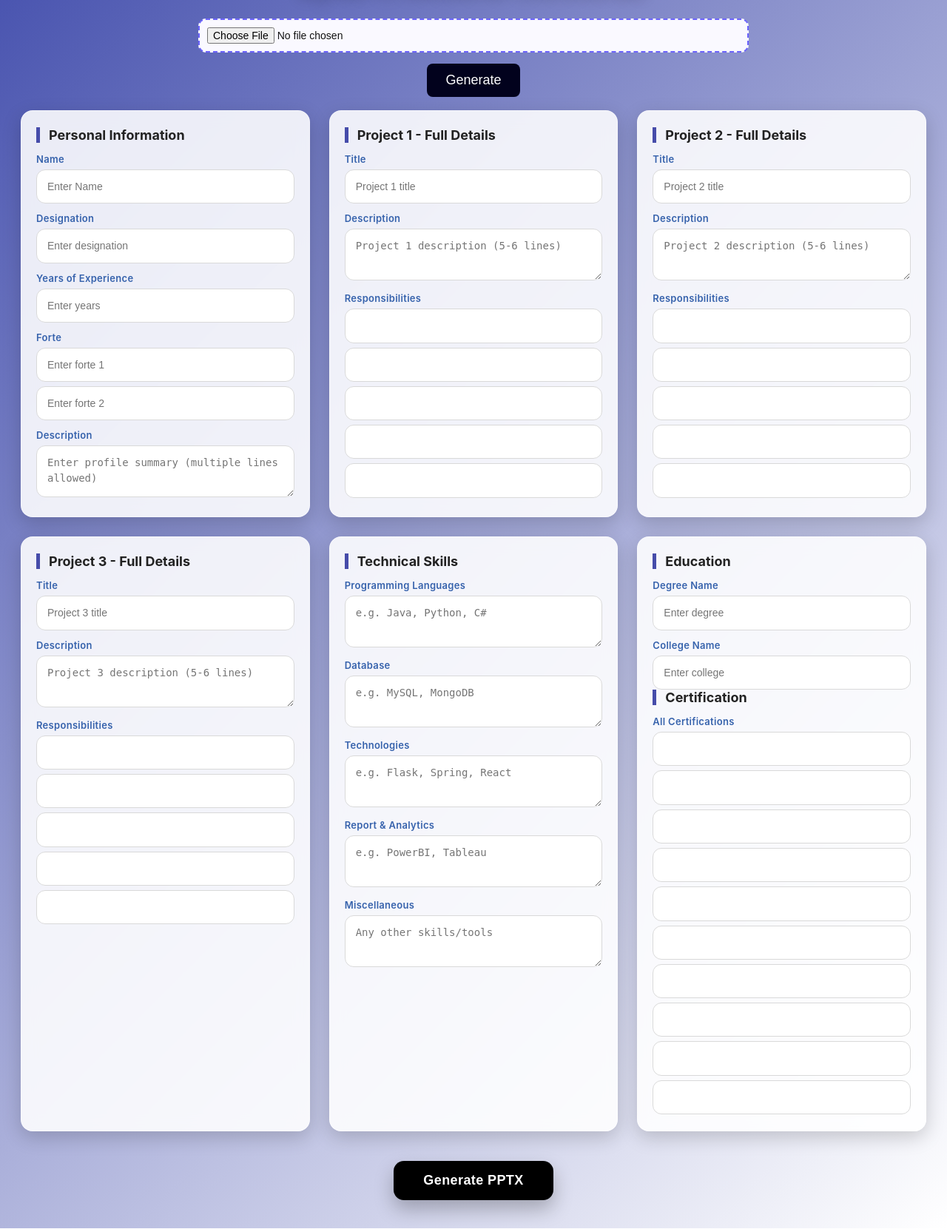
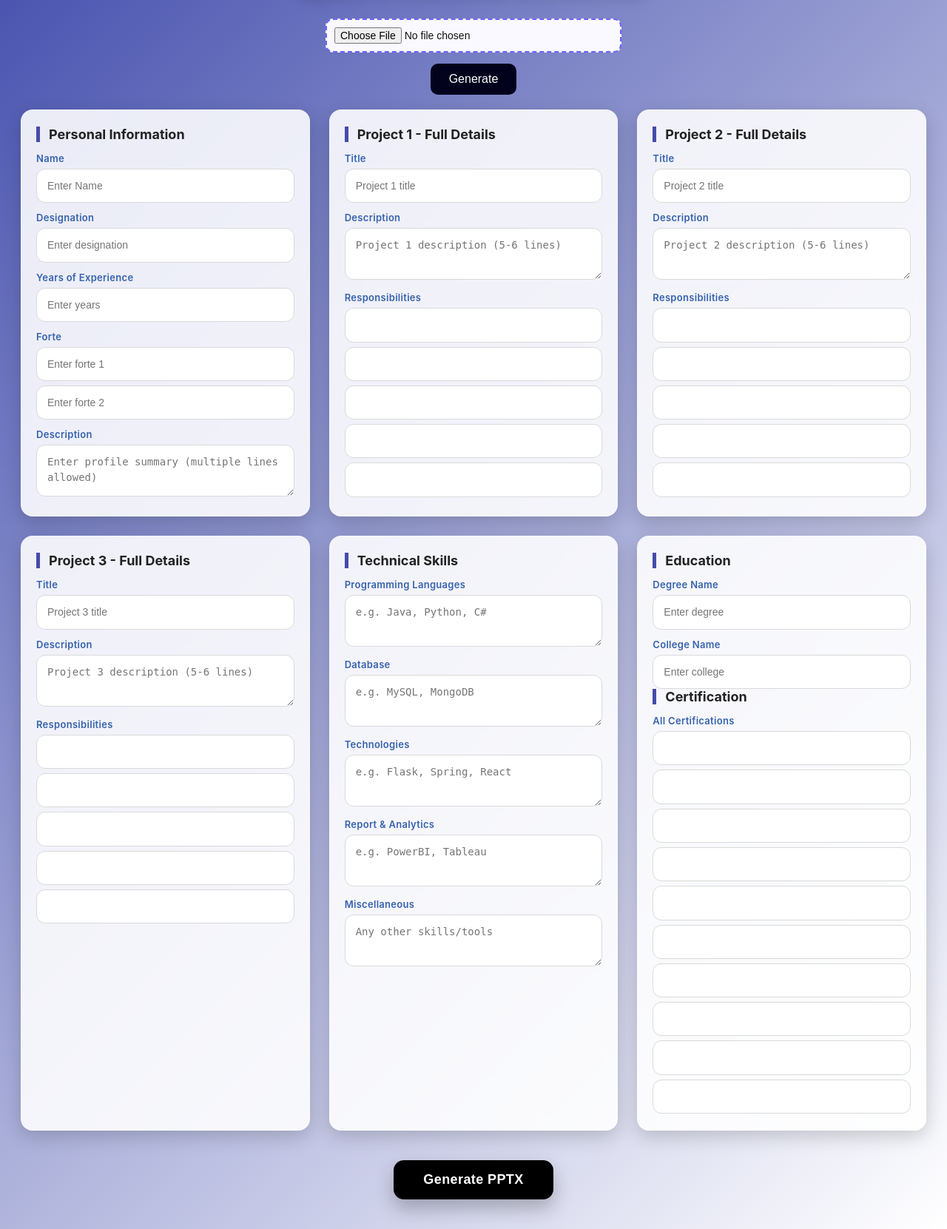
Before and after one commit to R-U-D-R-A/Resume_Converter, a Flask app: page /resume in a window 1280 px wide. Shown: the part 72-1733 px from the top of the page at 74% size. Run offline with Flask 3, Linux system fonts and the light colour scheme.

Commit message:
resume.css

```diff
--- a/static/resume.css
+++ b/static/resume.css
@@ -1,6 +1,5 @@
 /* --------------------------------------------------
    PREMIUM BytePX Resume Converter UI
-   Clean • Modern • Glass • Responsive • SaaS Look
 -------------------------------------------------- */
 
 :root {
@@ -82,7 +81,7 @@ header .subtitle {
   border-left: 5px solid var(--accent);
 }
 
-/* ---------------- INPUTS + LABELS ---------------- */
+/* ---------------- INPUTS ---------------- */
 label {
   display: block;
   font-weight: 600;
@@ -118,7 +117,50 @@ textarea:focus {
   outline: none;
 }
 
-/* ---------------- BUTTON + STATUS ---------------- */
+/* ---------------- UPLOAD BOX ---------------- */
+.upload-box {
+  text-align: center;
+  margin-top: 20px;
+}
+
+#resumeFile {
+  display: block;
+  margin: 0 auto 15px auto;
+  padding: 10px;
+  border: 2px dashed #6c63ff;
+  border-radius: 10px;
+  width: 100%;
+  max-width: 400px;
+  background: #faf9ff;
+  cursor: pointer;
+}
+
+#resumeFile:hover {
+  background: #f0eaff;
+}
+
+#uploadBtn {
+  background: #02021d;
+  color: #fff;
+  padding: 12px 25px;
+  font-size: 16px;
+  border: none;
+  border-radius: 10px;
+  cursor: pointer;
+  transition: 0.3s;
+}
+
+#uploadBtn:hover {
+  background: #030122;
+  transform: translateY(-2px);
+}
+
+#uploadBtn:disabled {
+  background: #020114;
+  cursor: not-allowed;
+}
+
+/* ---------------- GENERATE BUTTON ---------------- */
 .actions {
   max-width: 1350px;
   margin: 32px auto 0;
@@ -148,12 +190,12 @@ button#generateBtn:active {
   transform: translateY(1px);
 }
 
+/* ---------------- STATUS ---------------- */
 .status {
-  margin-top: 14px;
-  color: #fff;
-  font-weight: 600;
+  margin-top: 12px;
   font-size: 15px;
-  letter-spacing: 0.3px;
+  color: #060428;
+  font-weight: bold;
 }
 
 /* ---------------- RESPONSIVE ---------------- */
@@ -183,51 +225,8 @@ button#generateBtn:active {
   button#generateBtn {
     width: 100%;
   }
+
+  #resumeFile {
+    width: 100%;
+  }
 }
-.upload-box {
-    text-align: center;
-    margin-top: 20px;
-}
-
-#resumeFile {
-    display: block;
-    margin: 0 auto 15px auto;
-    padding: 10px;
-    border: 2px dashed #6c63ff;
-    border-radius: 10px;
-    width: 60%;
-    background: #faf9ff;
-    cursor: pointer;
-}
-
-#resumeFile:hover {
-    background: #f0eaff;
-}
-
-#uploadBtn {
-    background: #02021d;
-    color: #fff;
-    padding: 12px 25px;
-    font-size: 18px;
-    border: none;
-    border-radius: 8px;
-    cursor: pointer;
-    transition: 0.3s;
-}
-
-#uploadBtn:hover {
-    background: #030122;
-    transform: translateY(-2px);
-}
-
-#uploadBtn:disabled {
-    background: #020114;
-    cursor: not-allowed;
-}
-
-.status {
-    margin-top: 10px;
-    font-size: 16px;
-    color: #060428;
-    font-weight: bold;
-}
```
